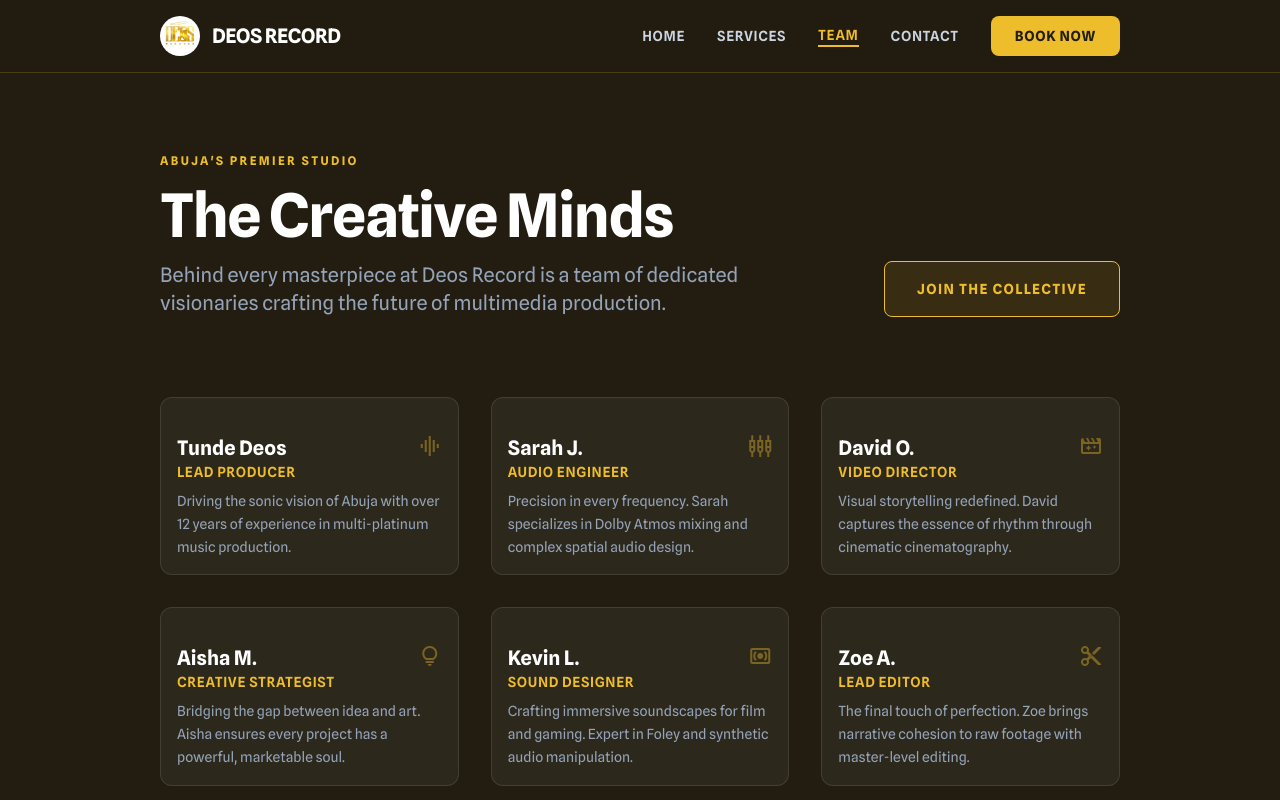
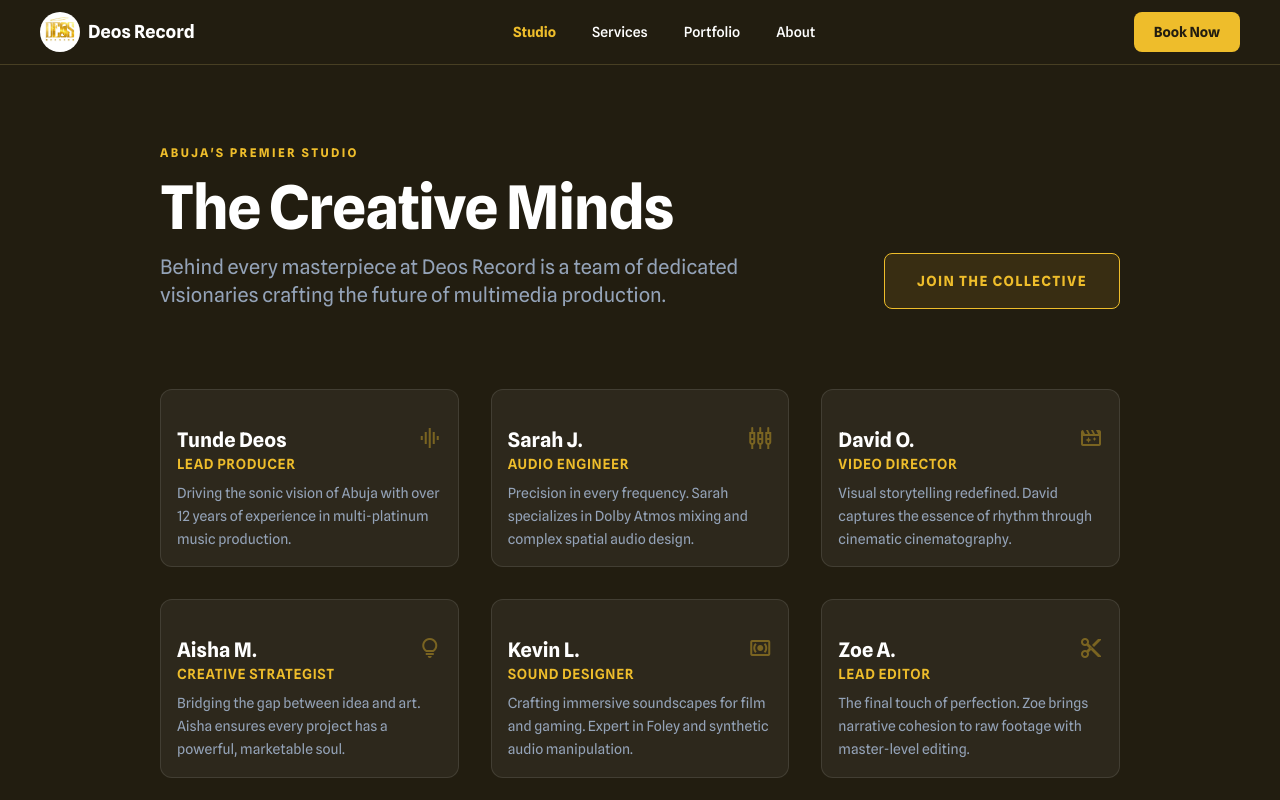
Before and after one commit to KusuConsult-NG/Deos-Record, a Next.js app: page /team in a window 1280 px wide. Shown: the top 800 px of the page. Built offline with nearby package versions, Linux system fonts and the light colour scheme; grey boxes are pictures that could not be loaded.

Commit message:
fix(ux): standardize navigation and correct confirmation message

```diff
--- a/app/about/page.tsx
+++ b/app/about/page.tsx
@@ -20,9 +20,9 @@ export default function AboutPage() {
                     <Link className="text-sm font-medium hover:text-primary transition-colors" href="/portfolio">Portfolio</Link>
                     <Link className="text-sm text-primary font-bold" href="/about">About</Link>
                 </nav>
-                <Link href="/contact">
-                    <button className="hidden md:flex min-w-[100px] cursor-pointer items-center justify-center rounded-lg h-10 px-5 border border-primary text-primary text-sm font-bold transition-transform active:scale-95 hover:bg-primary hover:text-background-dark">
-                        Contact Us
+                <Link href="/booking">
+                    <button className="hidden md:flex min-w-[100px] cursor-pointer items-center justify-center rounded-lg h-10 px-5 bg-primary text-background-dark text-sm font-bold transition-transform active:scale-95">
+                        Book Now
                     </button>
                 </Link>
             </header>
--- a/app/confirmation/page.tsx
+++ b/app/confirmation/page.tsx
@@ -48,7 +48,7 @@ export default async function ConfirmationPage({ searchParams }: { searchParams:
 
                 <h1 className="text-3xl font-black text-slate-900 dark:text-white mb-2">Booking Confirmed!</h1>
                 <p className="text-slate-500 dark:text-[#c9bb92] text-sm mb-8">
-                    Your session has been successfully scheduled.
+                    Your session has been successfully scheduled. We look forward to seeing you!
                 </p>
 
                 {/* Booking Details Card */}
--- a/app/portfolio/page.tsx
+++ b/app/portfolio/page.tsx
@@ -7,24 +7,26 @@ export default function PortfolioPage() {
     return (
         <div className="flex-1 flex flex-col min-h-screen">
             {/* TopNavBar */}
-            <header className="flex items-center justify-between whitespace-nowrap border-b border-solid border-b-[#484223] px-10 py-5 mx-auto w-full max-w-[1200px]">
-                <div className="flex items-center gap-4 text-white">
-                    <div className="h-10 w-10 relative rounded-full overflow-hidden">
-                        <Image src="/logo.jpg" alt="Deos Record" layout="fill" objectFit="cover" />
-                    </div>
-                    <h2 className="text-slate-900 dark:text-white text-xl font-bold leading-tight tracking-[-0.015em]">Deos Record</h2>
-                </div>
-                <div className="flex flex-1 justify-end gap-8">
-                    <div className="flex items-center gap-9">
-                        <Link className="text-slate-700 dark:text-white text-sm font-medium leading-normal hover:text-primary transition-colors" href="/portfolio">Work</Link>
-                        <Link className="text-slate-700 dark:text-white text-sm font-medium leading-normal hover:text-primary transition-colors" href="/services">Services</Link>
-                        <Link className="text-slate-700 dark:text-white text-sm font-medium leading-normal hover:text-primary transition-colors" href="/team">Studio</Link>
-                        <Link className="text-slate-700 dark:text-white text-sm font-medium leading-normal hover:text-primary transition-colors" href="/contact">Contact</Link>
-                    </div>
-                    <Link href="/booking" className="flex min-w-[120px] max-w-[480px] cursor-pointer items-center justify-center overflow-hidden rounded-lg h-10 px-5 bg-primary text-[#222011] text-sm font-bold leading-normal tracking-[0.015em] transition-transform active:scale-95">
-                        <span className="truncate">Book a Session</span>
+            <header className="flex items-center justify-between whitespace-nowrap border-b border-solid border-[#483f23] px-10 py-3 bg-background-light dark:bg-background-dark sticky top-0 z-50">
+                <div className="flex items-center gap-4 text-slate-900 dark:text-white">
+                    <Link href="/" className="flex items-center gap-2">
+                        <div className="h-10 w-10 relative rounded-full overflow-hidden">
+                            <Image src="/logo.jpg" alt="Deos Record" layout="fill" objectFit="cover" />
+                        </div>
+                        <span className="text-lg font-bold">Deos Record</span>
                     </Link>
                 </div>
+                <nav className="hidden md:flex items-center gap-9">
+                    <Link className="text-sm font-medium hover:text-primary transition-colors" href="/team">Studio</Link>
+                    <Link className="text-sm font-medium hover:text-primary transition-colors" href="/services">Services</Link>
+                    <Link className="text-sm text-primary font-bold" href="/portfolio">Portfolio</Link>
+                    <Link className="text-sm font-medium hover:text-primary transition-colors" href="/about">About</Link>
+                </nav>
+                <Link href="/booking">
+                    <button className="hidden md:flex min-w-[100px] cursor-pointer items-center justify-center rounded-lg h-10 px-5 bg-primary text-background-dark text-sm font-bold transition-transform active:scale-95">
+                        Book Now
+                    </button>
+                </Link>
             </header>
             <main className="flex-1 w-full max-w-[1200px] mx-auto px-4 md:px-10 py-10">
                 {/* PageHeading */}
--- a/app/team/page.tsx
+++ b/app/team/page.tsx
@@ -7,24 +7,26 @@ export default function TeamPage() {
     return (
         <div className="flex-1 flex flex-col min-h-screen">
             {/* Navigation */}
-            <header className="flex items-center justify-between whitespace-nowrap border-b border-solid border-primary/20 px-6 md:px-20 lg:px-40 py-4 bg-background-light dark:bg-background-dark/95 sticky top-0 z-50 backdrop-blur-sm">
-                <div className="flex items-center gap-3">
-                    <div className="h-10 w-10 relative rounded-full overflow-hidden">
-                        <Image src="/logo.jpg" alt="Deos Record" layout="fill" objectFit="cover" />
-                    </div>
-                    <h2 className="text-slate-900 dark:text-white text-xl font-black leading-tight tracking-tight">DEOS RECORD</h2>
-                </div>
-                <div className="hidden md:flex flex-1 justify-end gap-8">
-                    <nav className="flex items-center gap-8">
-                        <Link className="text-slate-600 dark:text-slate-300 hover:text-primary transition-colors text-sm font-semibold uppercase tracking-wider" href="/">Home</Link>
-                        <Link className="text-slate-600 dark:text-slate-300 hover:text-primary transition-colors text-sm font-semibold uppercase tracking-wider" href="/services">Services</Link>
-                        <Link className="text-primary text-sm font-semibold uppercase tracking-wider border-b-2 border-primary" href="/team">Team</Link>
-                        <Link className="text-slate-600 dark:text-slate-300 hover:text-primary transition-colors text-sm font-semibold uppercase tracking-wider" href="/contact">Contact</Link>
-                    </nav>
-                    <Link href="/booking" className="flex min-w-[120px] cursor-pointer items-center justify-center overflow-hidden rounded-lg h-10 px-6 bg-primary text-background-dark text-sm font-bold uppercase tracking-wider hover:brightness-110 transition-all">
-                        Book Now
+            <header className="flex items-center justify-between whitespace-nowrap border-b border-solid border-[#483f23] px-10 py-3 bg-background-light dark:bg-background-dark sticky top-0 z-50">
+                <div className="flex items-center gap-4 text-slate-900 dark:text-white">
+                    <Link href="/" className="flex items-center gap-2">
+                        <div className="h-10 w-10 relative rounded-full overflow-hidden">
+                            <Image src="/logo.jpg" alt="Deos Record" layout="fill" objectFit="cover" />
+                        </div>
+                        <span className="text-lg font-bold">Deos Record</span>
                     </Link>
                 </div>
+                <nav className="hidden md:flex items-center gap-9">
+                    <Link className="text-sm text-primary font-bold" href="/team">Studio</Link>
+                    <Link className="text-sm font-medium hover:text-primary transition-colors" href="/services">Services</Link>
+                    <Link className="text-sm font-medium hover:text-primary transition-colors" href="/portfolio">Portfolio</Link>
+                    <Link className="text-sm font-medium hover:text-primary transition-colors" href="/about">About</Link>
+                </nav>
+                <Link href="/booking">
+                    <button className="hidden md:flex min-w-[100px] cursor-pointer items-center justify-center rounded-lg h-10 px-5 bg-primary text-background-dark text-sm font-bold transition-transform active:scale-95">
+                        Book Now
+                    </button>
+                </Link>
             </header>
             <main className="flex-1">
                 {/* Page Heading */}
```
